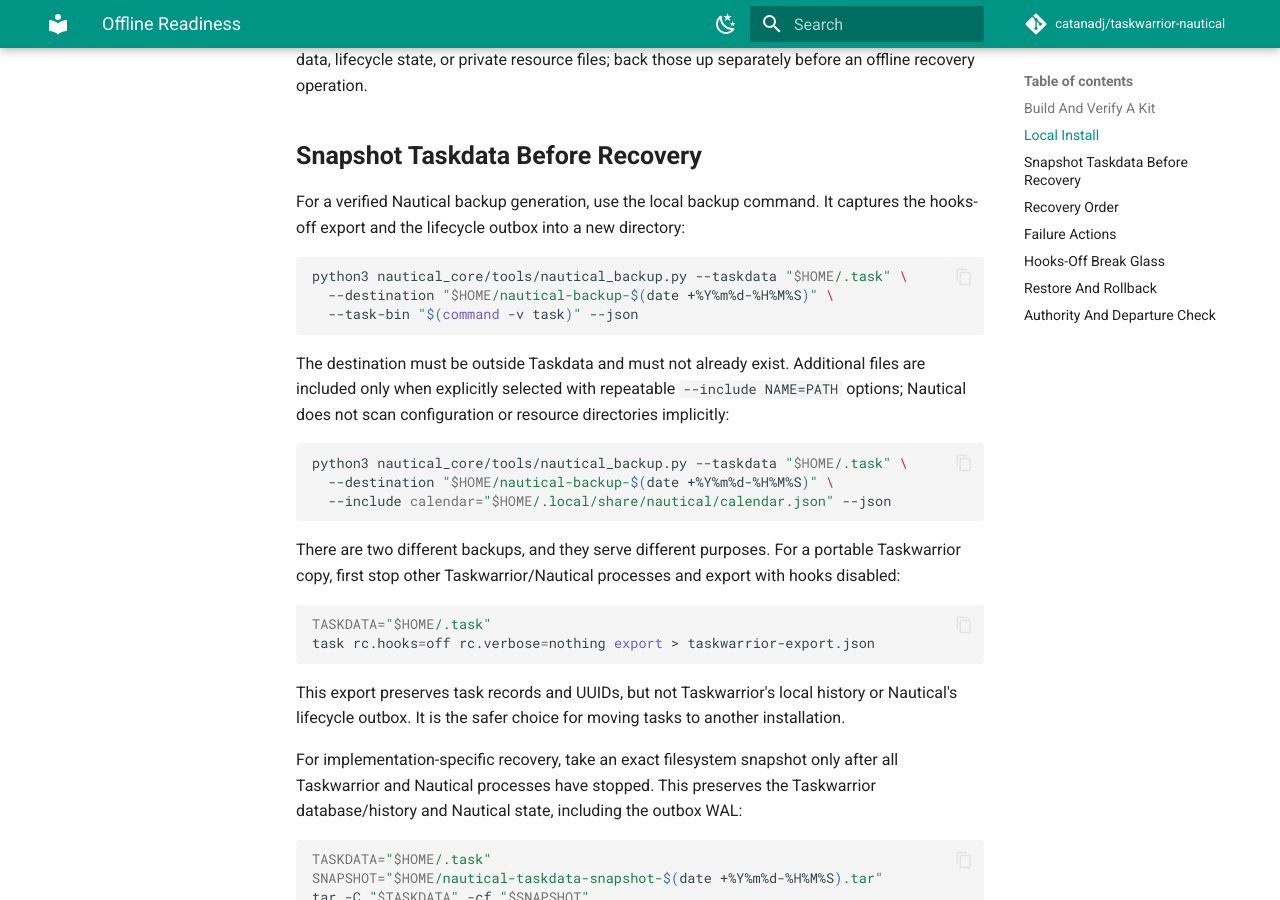
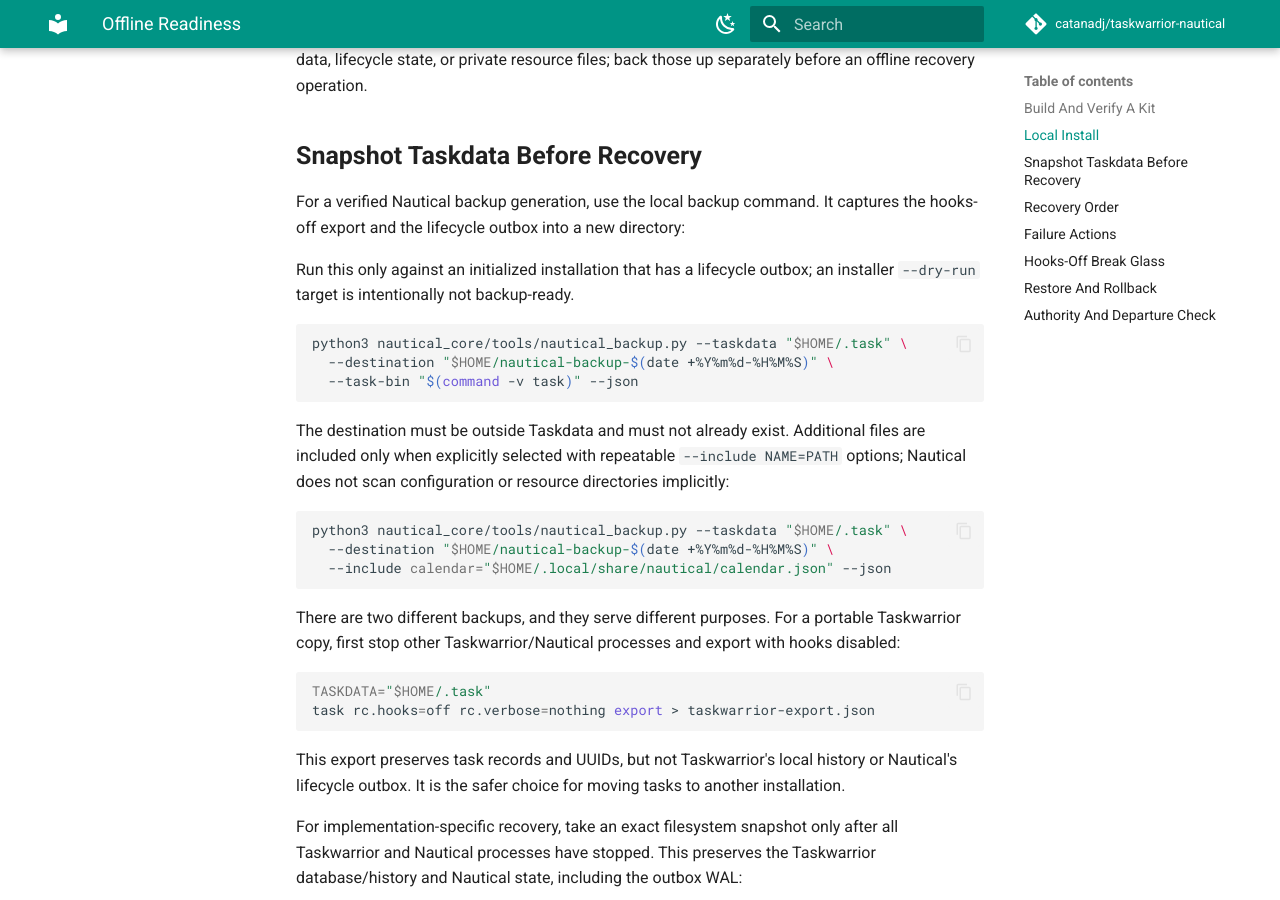
Before and after one commit to catanadj/taskwarrior-nautical, an MkDocs documentation site: the page built from docs/operations/offline-readiness.md, in a window 1280 px wide and 900 px high, scrolled down 813 px. Built offline with MkDocs 1.6.1 and Material for MkDocs 9.7.7, drawn with Linux system fonts in a browser that asks for light colours; comment, search, counter and statistics services are not loaded.

Commit message:
Clarify offline backup prerequisites

````diff
--- a/docs/operations/offline-readiness.md
+++ b/docs/operations/offline-readiness.md
@@ -38,6 +38,9 @@
 
 For a verified Nautical backup generation, use the local backup command. It
 captures the hooks-off export and the lifecycle outbox into a new directory:
+
+Run this only against an initialized installation that has a lifecycle outbox;
+an installer `--dry-run` target is intentionally not backup-ready.
 
 ```bash
 python3 nautical_core/tools/nautical_backup.py --taskdata "$HOME/.task" \
````
